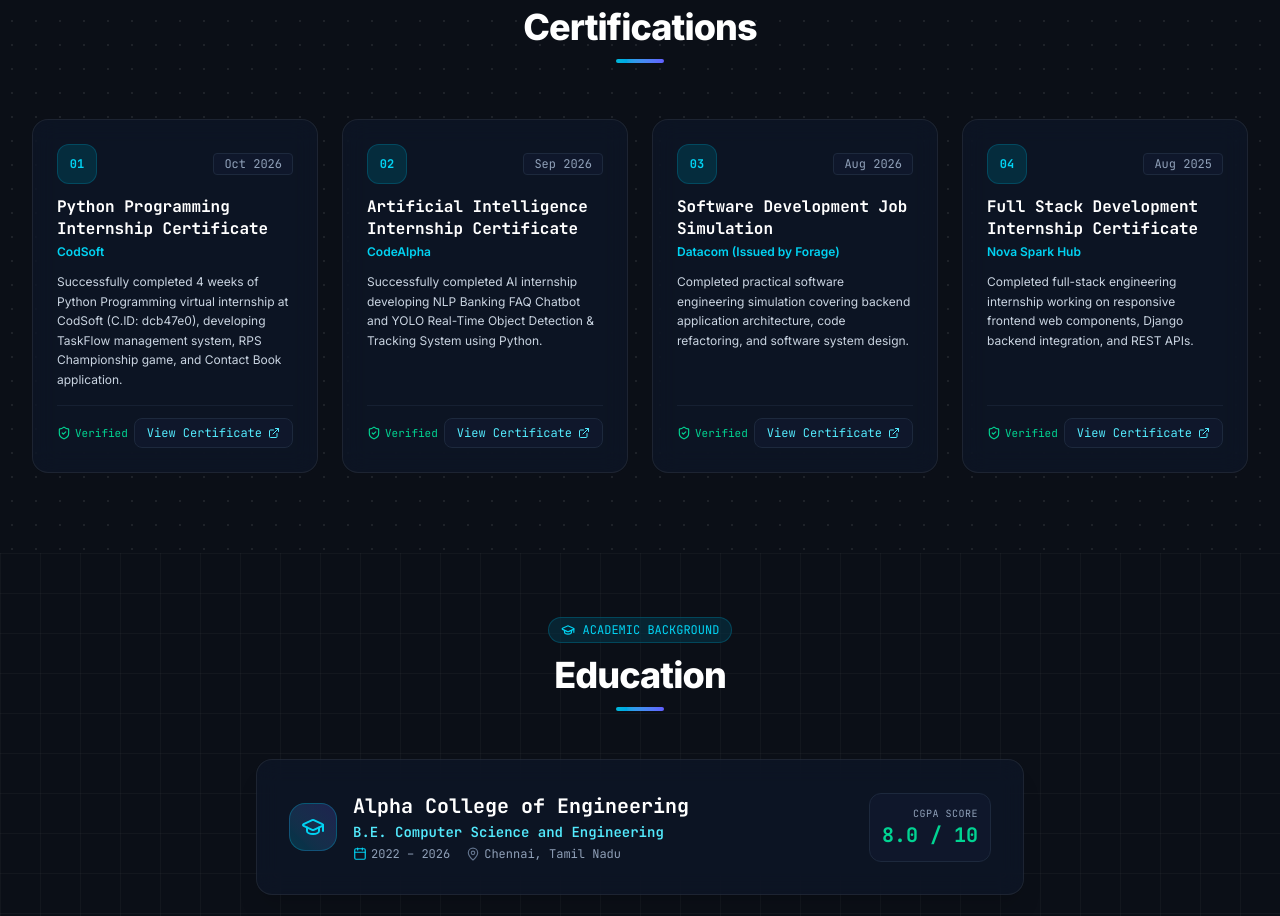
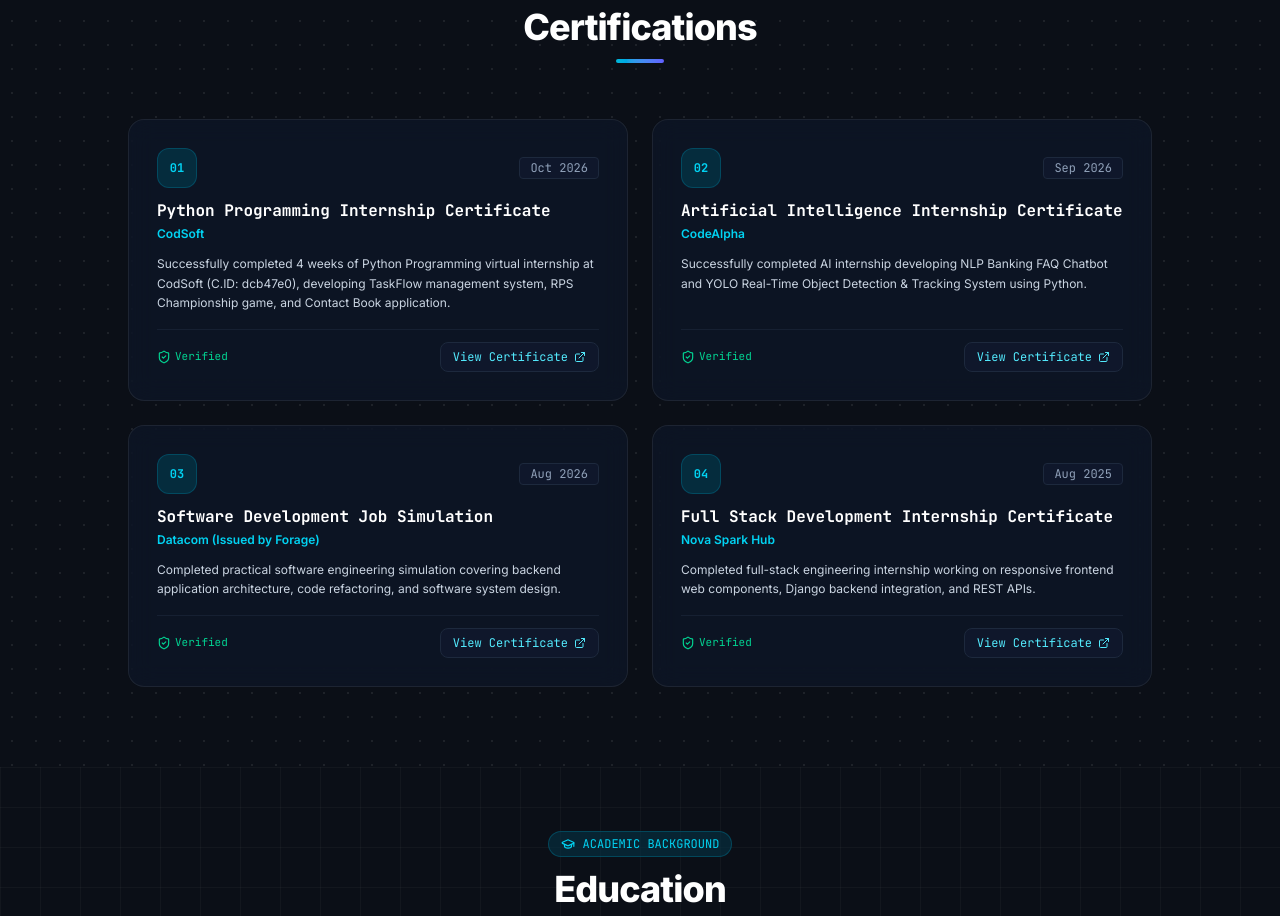
Before and after one commit to Lokesh-ig/personal-portfolio, a React (Vite) app: page / in a window 1280 px wide. Shown: the part 10094-11010 px from the top of the page. Built offline with nearby package versions, Linux system fonts and the light colour scheme.

Commit message:
Convert certifications to balanced 2x2 grid layout

```diff
--- a/src/components/Certifications.tsx
+++ b/src/components/Certifications.tsx
@@ -21,12 +21,12 @@
           <div className="w-12 h-1 bg-gradient-to-r from-cyan-500 to-indigo-500 rounded-full mt-3" />
         </div>
 
-        {/* Certificate Cards Grid */}
-        <div className="grid grid-cols-1 sm:grid-cols-2 lg:grid-cols-4 gap-6 max-w-7xl mx-auto">
+        {/* Certificate Cards Grid - Balanced 2x2 Layout */}
+        <div className="grid grid-cols-1 md:grid-cols-2 gap-6 max-w-5xl mx-auto">
           {CERTIFICATIONS.map((cert, idx) => (
             <div
               key={cert.id}
-              className="bg-[#0f172a] border border-slate-800/80 p-6 rounded-2xl glass-panel glass-panel-hover flex flex-col justify-between space-y-4"
+              className="bg-[#0f172a] border border-slate-800/80 p-6 sm:p-7 rounded-2xl glass-panel glass-panel-hover flex flex-col justify-between h-full space-y-4"
             >
               <div className="space-y-3">
                 {/* Header Badge */}
```
